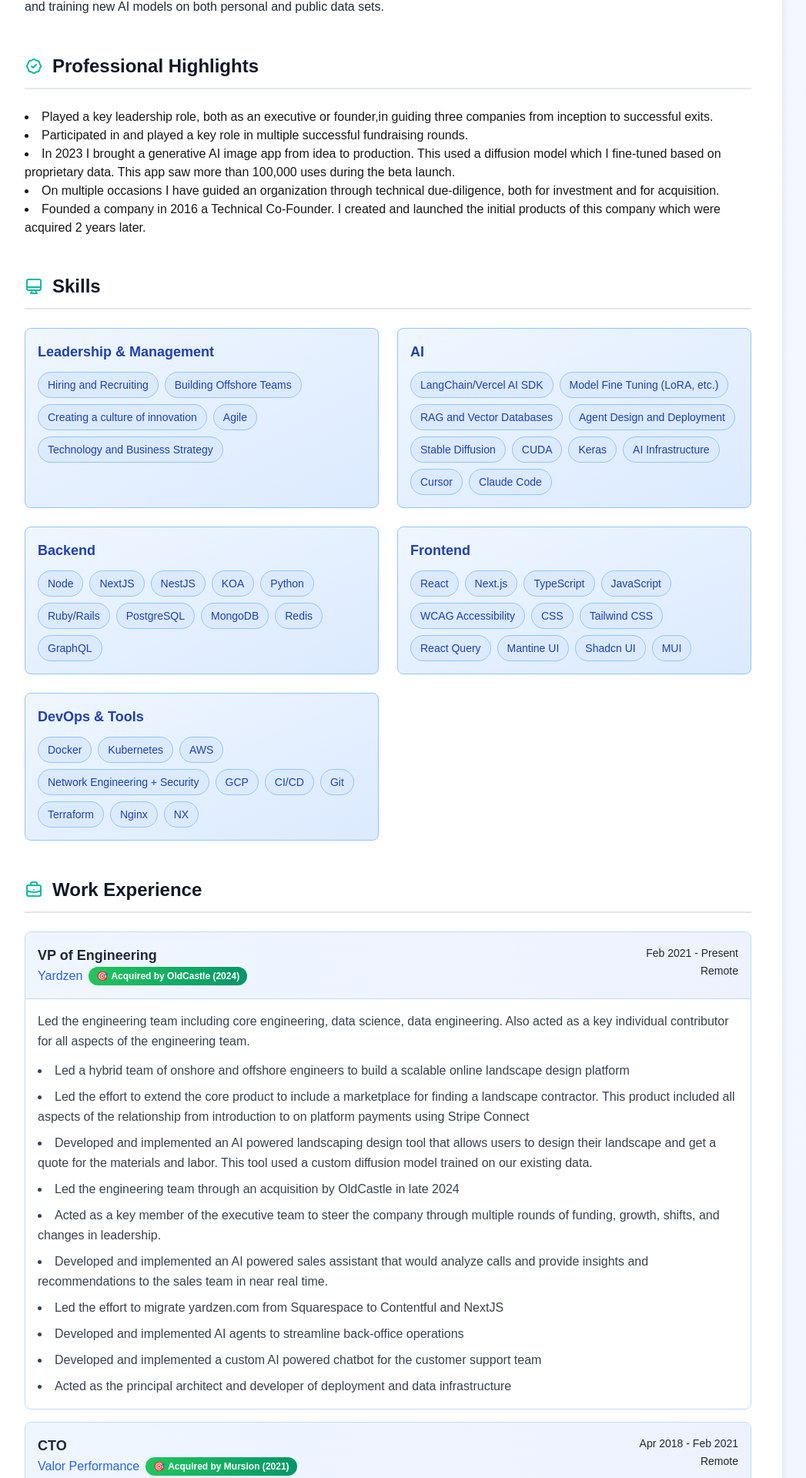
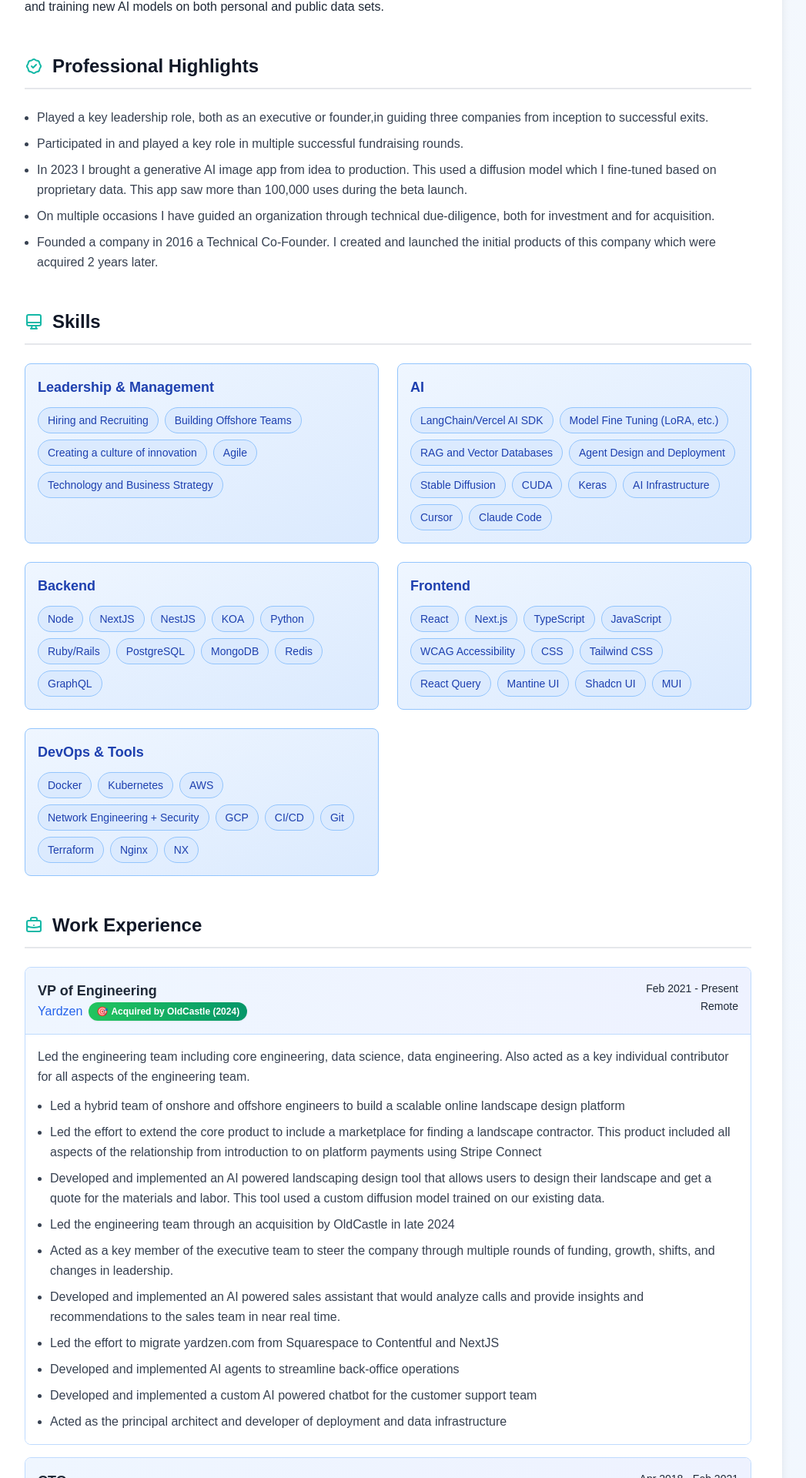
Before and after one commit to griffinm/resume, a Next.js app: page /resume in a window 1280 px wide. Shown: the part 874-2794 px from the top of the page at 77% size, without its empty margins (136-1183 px from the left). Built offline with nearby package versions, Linux system fonts and the light colour scheme.

Commit message:
Fixes list styling

```diff
--- a/src/app/globals.css
+++ b/src/app/globals.css
@@ -20,6 +20,14 @@
 
 p {
   @apply text-gray-800 leading-relaxed;
+}
+
+.bullet-list {
+  @apply list-disc list-outside space-y-2 text-gray-700 ml-4;
+}
+
+.bullet-list li {
+  @apply leading-relaxed;
 }
 
 :root {
--- a/src/components/HighlightsSection/HighlightsSection.tsx
+++ b/src/components/HighlightsSection/HighlightsSection.tsx
@@ -8,8 +8,8 @@
         Professional Highlights
       </h2>
       <div>
-        <ul className="list-disc list-inside">
-          <li>
+        <ul className="bullet-list in">
+          <li className="leading-relaxed">
             Played a key leadership role, both as an executive or founder,in guiding three companies from inception to successful exits.
           </li>
           <li>
--- a/src/components/ProjectsSection/ProjectsSection.tsx
+++ b/src/components/ProjectsSection/ProjectsSection.tsx
@@ -48,7 +48,7 @@
                   ))}
                 </div>
               </div>
-              <ul className="list-disc list-inside space-y-1 text-gray-700">
+              <ul className="bullet-list">
                 {project.highlights.map((highlight, idx) => (
                   <li key={idx} className="text-sm">{highlight}</li>
                 ))}
--- a/src/components/WorkExperienceSection/WorkExperienceSection.tsx
+++ b/src/components/WorkExperienceSection/WorkExperienceSection.tsx
@@ -40,7 +40,7 @@
             </div>
             <div className="p-4 bg-white">
               <p className="text-gray-700 mb-3">{job.description}</p>
-              <ul className="list-disc list-inside space-y-2 text-gray-700">
+              <ul className="bullet-list">
                 {job.achievements.map((achievement, idx) => (
                   <li key={idx} className="leading-relaxed">{achievement}</li>
                 ))}
```
